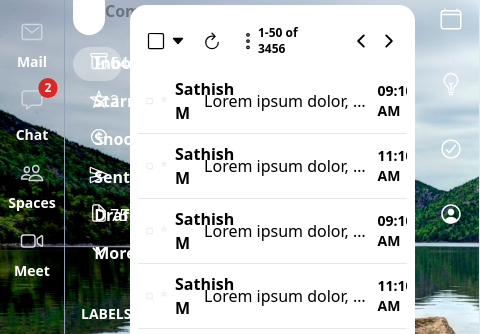
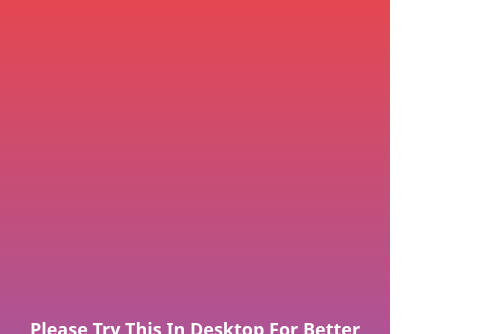
Before and after one commit to Sathizh/Gmail-Clone-TailwindCSS, a plain HTML site: page index.html in a window 390 px wide. Shown: the part 61-395 px from the top of the page, 480 px wide, since content can reach past the window. Drawn offline with nearby package versions, Linux system fonts and the light colour scheme.

Commit message:
Add files via upload

```diff
--- a/index.html
+++ b/index.html
@@ -27,7 +27,7 @@
 </head>
 
 <body>
-    <div class="flex flex-row flex-auto h-screen text-white">
+    <div class="hidden lg:flex flex-row flex-auto h-screen text-white">
         <!-- menu -->
         <div class="w-20 flex flex-col items-center p-2 border-r border-slate-400 font-semibold text-sm">
             <div>
@@ -464,6 +464,7 @@
             </div>
         </div>
     </div>
+    <div class="lg:hidden flex justify-center items-center flex-col h-screen text-lg text-center text-white capitalize font-bold bg-gradient-to-t from-indigo-500 to-red-500">Please Try this in Desktop for Better Experiance... <span class="text-3xl">😥</span></div>
 </body>
 
 </html>
```
